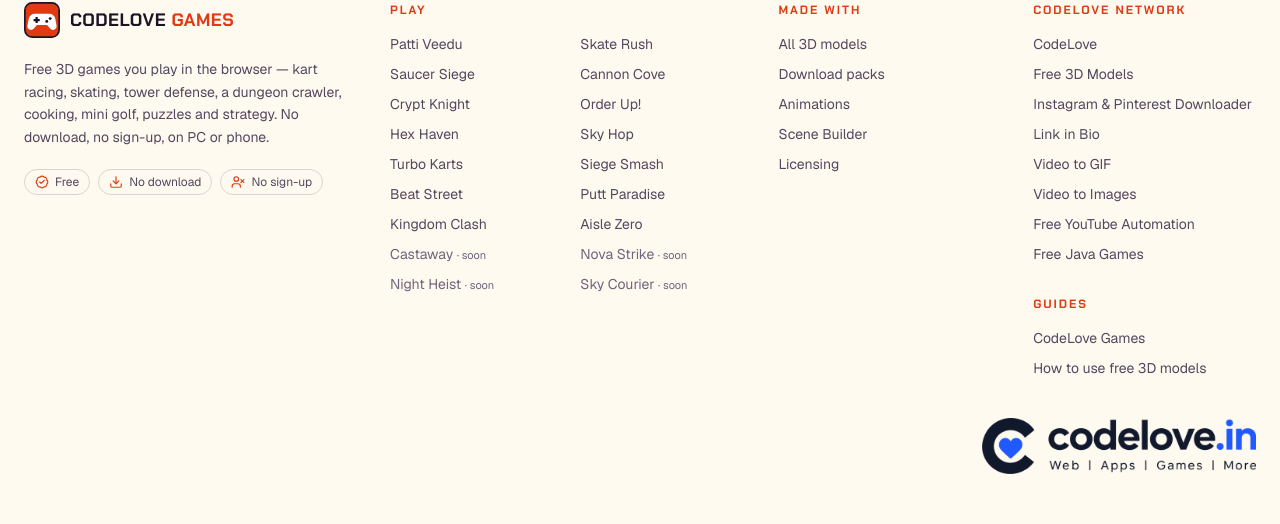
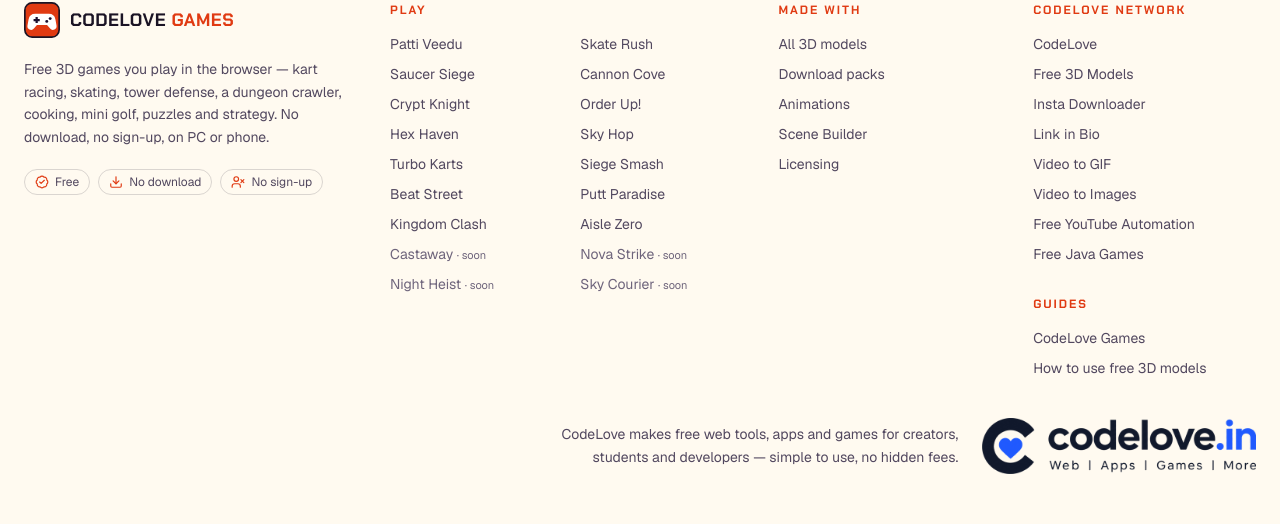
Before and after one commit to Gowtham-Raj-Dev/games.codelove.in, a Next.js app: page / in a window 1280 px wide. Shown: the part 5669-6193 px from the top of the page. Built offline with nearby package versions, Linux system fonts and the light colour scheme; no server answers; a web font is replaced by a local one.

Commit message:
Footer: Insta Downloader label and CodeLove blurb under the logo

```diff
--- a/src/components/site-footer.tsx
+++ b/src/components/site-footer.tsx
@@ -131,7 +131,13 @@
           </nav>
           {/* The parent brand, bottom right on desktop, on a row of its own under the link columns (the network column with its
               guides can be as tall as the Play list). Two files: dark lettering for the cream theme, white for the dark one. */}
-          <a href={CODELOVE.url} aria-label={`${CODELOVE.name} — codelove.in`} className="col-span-2 w-fit lg:col-span-4 lg:justify-self-end">
+          <div className="col-span-2 flex flex-col gap-3 lg:col-span-4 lg:flex-row lg:items-center lg:justify-end lg:gap-6">
+          {/* What CodeLove is, in one line — same text on every CodeLove site. */}
+          <p className="max-w-md text-sm leading-relaxed text-muted lg:order-first lg:text-right">
+            CodeLove makes free web tools, apps and games for creators, students and developers — simple to use, no hidden
+            fees.
+          </p>
+          <a href={CODELOVE.url} aria-label={`${CODELOVE.name} — codelove.in`} className="w-fit shrink-0">
             {/* eslint-disable-next-line @next/next/no-img-element */}
             <img
               src={asset("/codelove/codelove-footer-on-light.png")}
@@ -151,6 +157,7 @@
               className="hidden h-14 w-auto [:root[data-theme=dark]_&]:block"
             />
           </a>
+          </div>
         </div>
         <div className="border-t border-line">
           <div className="mx-auto flex max-w-7xl flex-col gap-4 px-4 py-6 text-xs leading-relaxed text-subtle sm:px-6 lg:flex-row lg:items-center lg:justify-between">
--- a/src/lib/site.ts
+++ b/src/lib/site.ts
@@ -47,7 +47,7 @@
   url: "https://codelove.in",
   tools: [
     { name: "Free 3D Models", url: MODELS_SITE.url },
-    { name: "Instagram & Pinterest Downloader", url: "https://downloader.codelove.in" },
+    { name: "Insta Downloader", url: "https://downloader.codelove.in" },
     { name: "Link in Bio", url: "https://linkinbio.codelove.in" },
     { name: "Video to GIF", url: "https://videotogif.codelove.in" },
     { name: "Video to Images", url: "https://videotoimages.codelove.in" },
```
